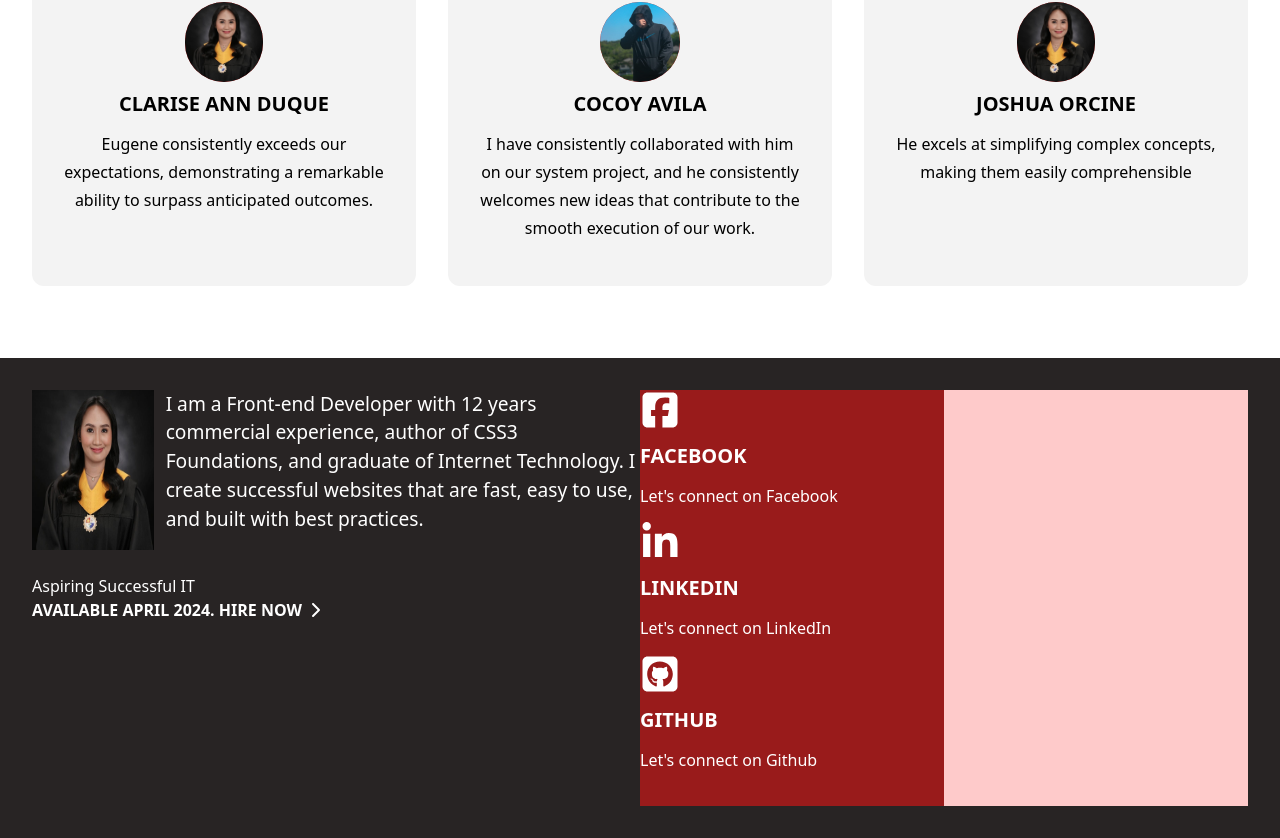
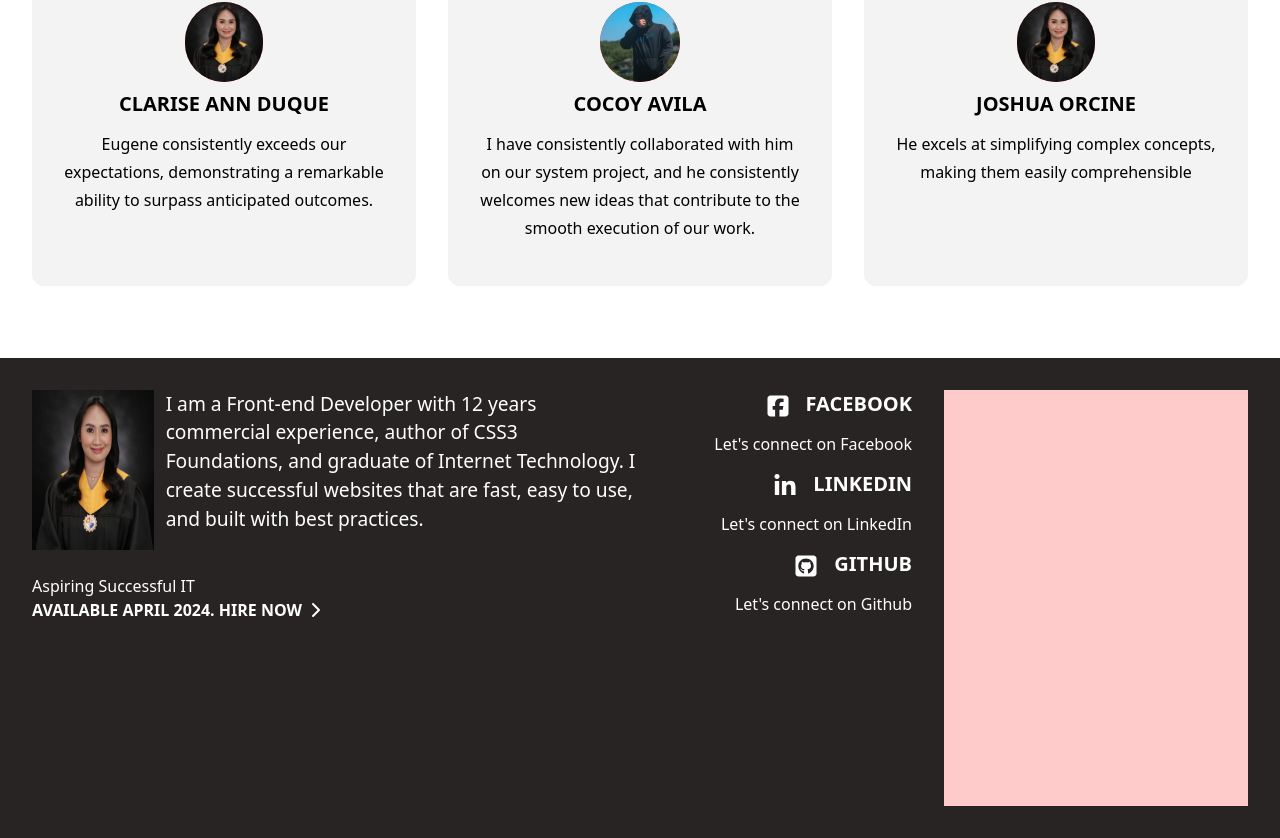
Before and after one commit to patrickeugenesacueza/Yujin-Portfolio, a React (Vite) app in the folder portfolio/: page / in a window 1280 px wide. Shown: the part 2728-3566 px from the top of the page. Built offline with nearby package versions, Linux system fonts and the light colour scheme.

Commit message:
Update Footer.jsx

```diff
--- a/portfolio/src/Components/Footer.jsx
+++ b/portfolio/src/Components/Footer.jsx
@@ -6,7 +6,11 @@ import SocialMediaDetails from "../data/SocialMedia.json";
 
 import { FontAwesomeIcon } from "@fortawesome/react-fontawesome";
 import { faChevronRight } from "@fortawesome/free-solid-svg-icons";
-import { faSquareFacebook, faSquareGithub, faLinkedinIn } from "@fortawesome/free-brands-svg-icons";
+import {
+  faSquareFacebook,
+  faSquareGithub,
+  faLinkedinIn,
+} from "@fortawesome/free-brands-svg-icons";
 
 export default function Footer() {
   return (
@@ -36,9 +40,10 @@ export default function Footer() {
             </div>
           </div>
         </div>
-        <div className=" bg-red-800  h-1/2 md:h-full lg:h-full xl:h-full 2xl:h-full w-1/2 md:w-1/4 lg:w-1/4 xl:w-1/4 2xl:w-1/4">
+        <div className=" h-[40vh] md:h-full lg:h-full xl:h-full 2xl:h-full w-full md:w-1/4 lg:w-1/4 xl:w-1/4 2xl:w-1/4 text-left md:text-right md:px-[2em]">
           {SocialMediaDetails.map((item, index) => (
-            <div>
+            <div className="">
+              <div className="flex justify-start md:justify-end">
                 <FontAwesomeIcon
                   icon={
                     item.media === "Facebook"
@@ -48,15 +53,18 @@ export default function Footer() {
                       : faLinkedinIn
                   }
                   alt={`image ${index}`}
-                className="h-[5vh] w-[5vh]"
+                  className="h-[3vh] w-[3vh] mr-[1em] mt-1 "
                 />
-              <h4 className="uppercase text-xl font-bold mt-2">{item.media}</h4>
+                <h4 className="uppercase text-xl font-bold ">{item.media}</h4>
+              </div>
+
               <p className="text-md leading-7 my-3 font-light">
                 {item.description}
               </p>
             </div>
           ))}
         </div>
+
         <div className=" bg-red-200 h-full w-1/4 hidden md:block"></div>
       </div>
     </>
```
Lines whose indentation alone changed are shown as unchanged.
